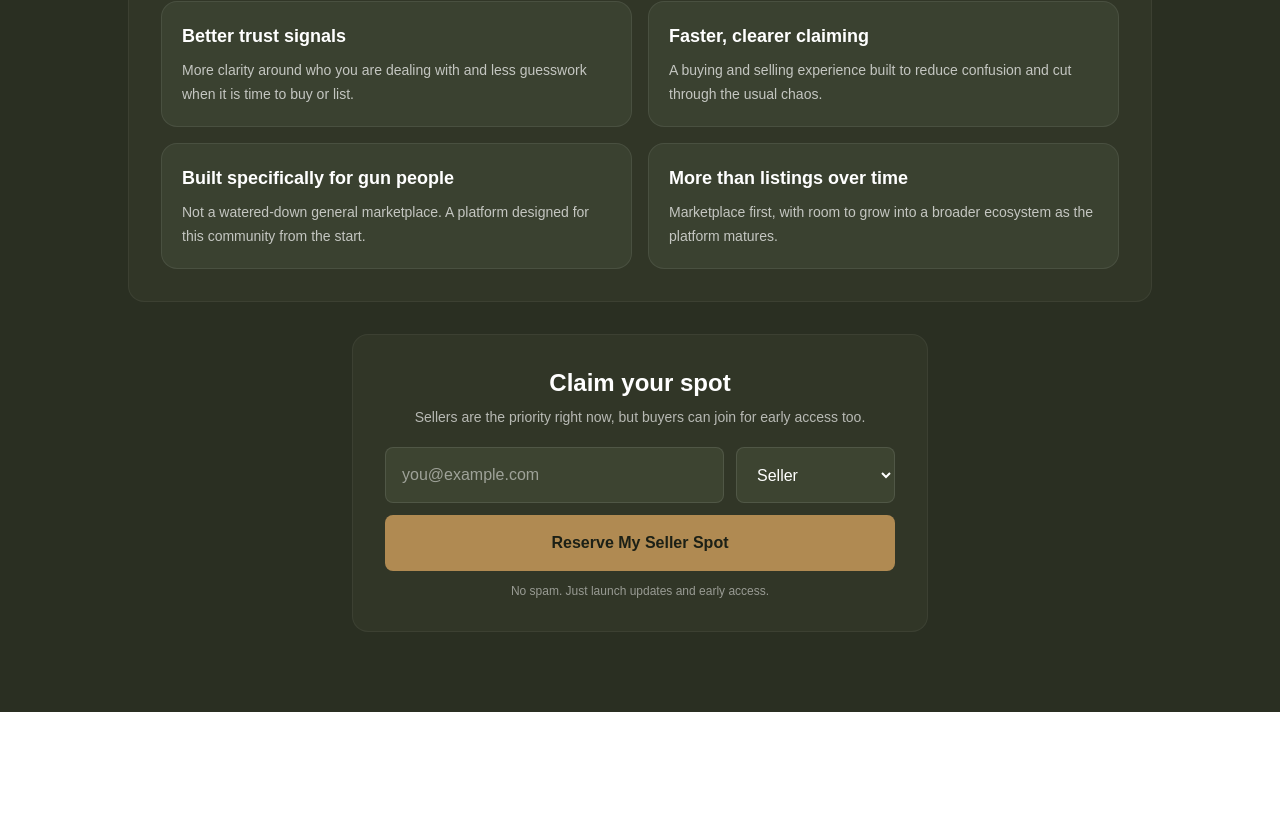
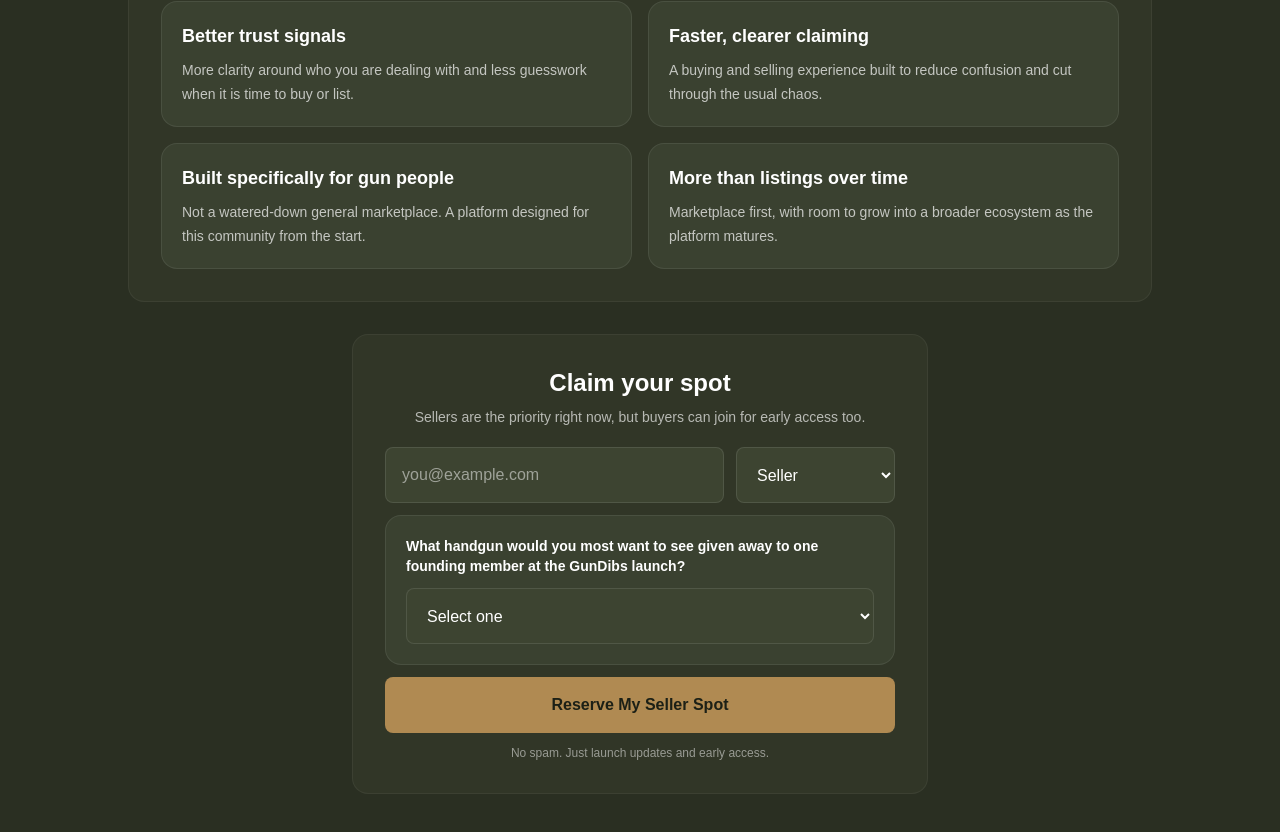
Before and after one commit to Johnald5235/GunDibs-Waitlist, a Next.js app: page / in a window 1280 px wide. Shown: the part 1093-1925 px from the top of the page. Before the commit the page ends 1805 px from the top, so only its background shows below. Built offline with nearby package versions, Linux system fonts and the light colour scheme.

Commit message:
Add giveaway question to waitlist form

```diff
--- a/app/page.tsx
+++ b/app/page.tsx
@@ -4,11 +4,21 @@
 import { Suspense, useEffect, useState, type FormEvent } from "react";
 import { useSearchParams } from "next/navigation";
 
+const GIVEAWAY_OPTIONS = [
+  "Glock 19 Gen 6",
+  "HK VP9CC",
+  "Walther PDP",
+  "Smith & Wesson M&P9 M2.0 Compact OR",
+  "Other",
+];
+
 function HomeContent() {
   const searchParams = useSearchParams();
 
   const [email, setEmail] = useState("");
   const [userType, setUserType] = useState("Seller");
+  const [giveawayChoice, setGiveawayChoice] = useState("");
+  const [giveawayOtherText, setGiveawayOtherText] = useState("");
   const [submitted, setSubmitted] = useState(false);
   const [error, setError] = useState("");
   const [loading, setLoading] = useState(false);
@@ -28,6 +38,19 @@
   async function handleSubmit(e: FormEvent<HTMLFormElement>) {
     e.preventDefault();
     setError("");
+
+    const trimmedOther = giveawayOtherText.trim();
+
+    if (!giveawayChoice) {
+      setError("Please choose a giveaway option.");
+      return;
+    }
+
+    if (giveawayChoice === "Other" && !trimmedOther) {
+      setError("Please enter your choice.");
+      return;
+    }
+
     setLoading(true);
 
     try {
@@ -37,6 +60,8 @@
         body: JSON.stringify({
           email,
           userType,
+          giveawayChoice,
+          giveawayOtherText: giveawayChoice === "Other" ? trimmedOther : "",
           website,
           formStartedAt,
         }),
@@ -203,7 +228,8 @@
               Founding Seller status
             </h3>
             <p className="mt-4 text-center text-base leading-7 text-white">
-              Join the first wave of sellers and help define how GunDibs launches.
+              Join the first wave of sellers and help define how GunDibs
+              launches.
             </p>
           </div>
 
@@ -328,6 +354,41 @@
                   </select>
                 </div>
 
+                <div className="rounded-2xl border border-white/8 bg-[#3a4130] px-5 py-5">
+                  <label
+                    htmlFor="giveawayChoice"
+                    className="block text-sm font-semibold text-white"
+                  >
+                    What handgun would you most want to see given away to one
+                    founding member at the GunDibs launch?
+                  </label>
+
+                  <select
+                    id="giveawayChoice"
+                    required
+                    value={giveawayChoice}
+                    onChange={(e) => setGiveawayChoice(e.target.value)}
+                    className="mt-3 h-14 w-full rounded-lg border border-white/10 bg-[#3d4431] px-4 text-white"
+                  >
+                    <option value="">Select one</option>
+                    {GIVEAWAY_OPTIONS.map((option) => (
+                      <option key={option} value={option}>
+                        {option}
+                      </option>
+                    ))}
+                  </select>
+
+                  {giveawayChoice === "Other" ? (
+                    <input
+                      type="text"
+                      value={giveawayOtherText}
+                      onChange={(e) => setGiveawayOtherText(e.target.value)}
+                      placeholder="Enter your choice"
+                      className="mt-3 h-14 w-full rounded-lg border border-white/10 bg-[#3d4431] px-4 text-white"
+                    />
+                  ) : null}
+                </div>
+
                 <button
                   type="submit"
                   disabled={loading}
```
